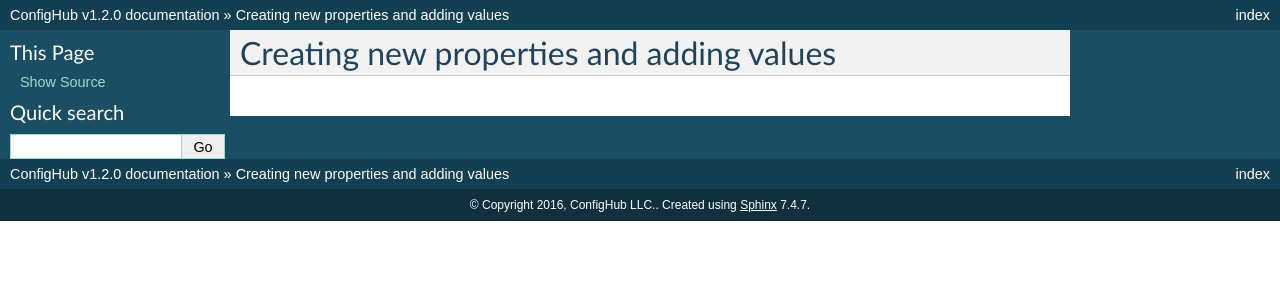
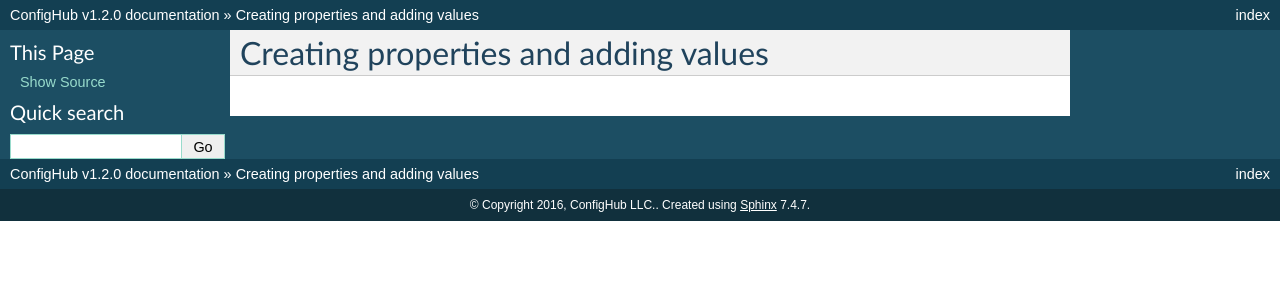
Before and after one commit to ConfigHubPub/Docs, a Sphinx documentation site: the page built from documentation/pages/properties/createProperty.rst, in a window 1280 px wide. Shown: the top 300 px of the page. Built offline with Sphinx 7.4.7, drawn with Linux system fonts in a browser that asks for light colours.

Commit message:
properties documentation

```diff
--- a/documentation/pages/properties.rst
+++ b/documentation/pages/properties.rst
@@ -1,4 +1,4 @@
-.. _gettingstarted:
+.. _properties:
 
 *****************
 Config Properties
--- a/documentation/pages/properties/createProperty.rst
+++ b/documentation/pages/properties/createProperty.rst
@@ -1,4 +1,4 @@
-.. _editingProperty:
+.. _createProperty:
 
-Creating new properties and adding values
-^^^^^^^^^^^^^^^^^^^^^^^^^^^^^^^^^^^^^^^^^
+Creating properties and adding values
+^^^^^^^^^^^^^^^^^^^^^^^^^^^^^^^^^^^^^
--- a/documentation/pages/properties/editDeleteProperty.rst
+++ b/documentation/pages/properties/editDeleteProperty.rst
@@ -1,4 +1,4 @@
-.. _editingProperty:
+.. _editDeleteProperty:
 
 Editing and deleting properties
 ^^^^^^^^^^^^^^^^^^^^^^^^^^^^^^^
--- a/documentation/pages/properties/manageContextElement.rst
+++ b/documentation/pages/properties/manageContextElement.rst
@@ -1,4 +1,4 @@
-.. _editingProperty:
+.. _manageContextElement:
 
 Managing context elements
 ^^^^^^^^^^^^^^^^^^^^^^^^^
```
